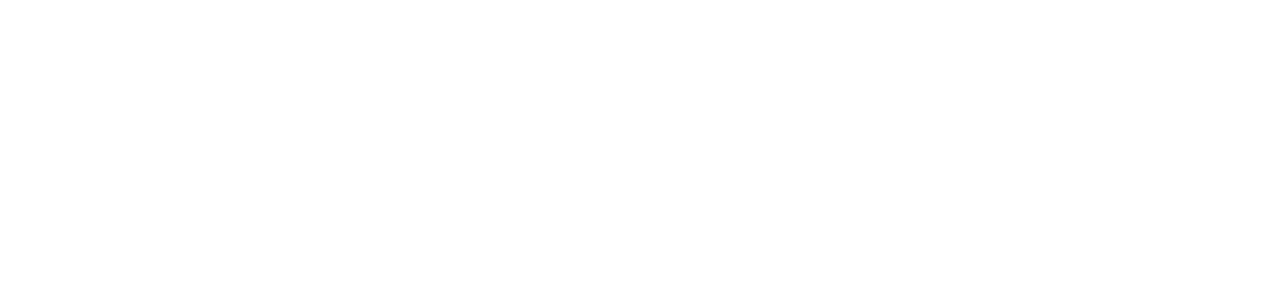
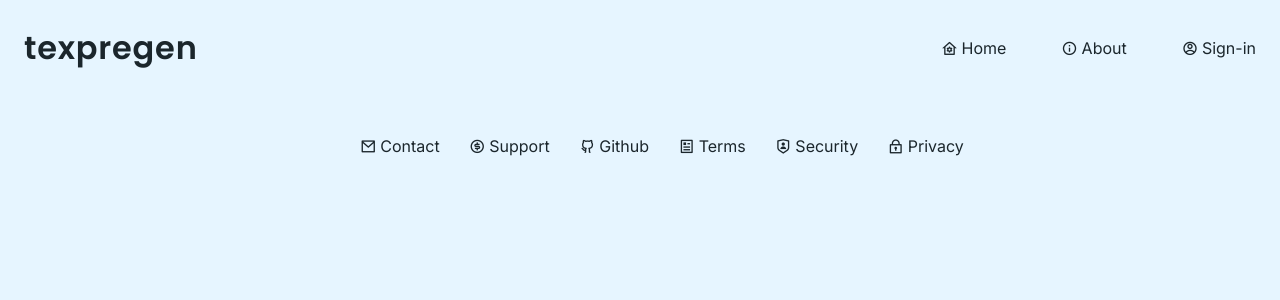
Before and after one commit to agxpro-z/texpregen, a Next.js app: page / in a window 1280 px wide. Shown: the top 300 px of the page. Built offline with nearby package versions, Linux system fonts and the light colour scheme.

Commit message:
[UI]: Add header and footer layout.

```diff
--- /dev/null
+++ b/app/components/Footer.js
@@ -0,0 +1,16 @@
+export default function Footer() {
+  return (
+    <footer className="footer">
+      <div className="footer-wrapper">
+        <ul>
+          <li><i className="ri-mail-line"></i>Contact</li>
+          <li><i className="ri-money-dollar-circle-line"></i>Support</li>
+          <li><i className="ri-github-line"></i>Github</li>
+          <li><i className="ri-article-line"></i>Terms</li>
+          <li><i className="ri-shield-user-line"></i>Security</li>
+          <li><i className="ri-lock-2-line"></i>Privacy</li>
+        </ul>
+      </div>
+    </footer>
+  )
+}
--- /dev/null
+++ b/app/components/Header.js
@@ -0,0 +1,20 @@
+import { Poppins } from "next/font/google";
+import Navbar from "./Navbar";
+
+const poppins = Poppins({
+  subsets: ['latin'],
+  weight: '600'
+});
+
+export default function Header() {
+  return (
+    <header className="header">
+      <div className="wrapper">
+        <div className="brand">
+          <h1 className={poppins.className}>texpregen</h1>
+        </div>
+        <Navbar />
+      </div>
+    </header>
+  )
+}
--- /dev/null
+++ b/app/components/Navbar.js
@@ -0,0 +1,16 @@
+import 'remixicon/fonts/remixicon.css'
+
+export default function Navbar() {
+  return (
+    <nav className="header-navbar">
+      <ul>
+        <li><i className="ri-home-gear-line"></i>Home</li>
+        <li><i className="ri-information-line"></i>About</li>
+        <li><i className="ri-account-circle-line"></i>Sign-in</li>
+      </ul>
+      <div className="navbar-menu">
+        <i className="ri-menu-fold-line"></i>
+      </div>
+    </nav>
+  )
+}
--- a/app/page.js
+++ b/app/page.js
@@ -1,6 +1,13 @@
+import Header from "@/components/Header";
+import Footer from "@/components/Footer";
+
 export default function Home() {
   return (
-    <main className="">
-    </main>
+    <>
+      <Header />
+      <main className="">
+      </main>
+      <Footer />
+    </>
   )
 }
--- a/app/styles.css
+++ b/app/styles.css
@@ -3,9 +3,110 @@
 @tailwind utilities;
 
 :root {
+  --background-color: #E6F5FF;
+  --foreground-color: #1B262C;
+  --primary-accent: #3282B8;
+  --secondary-accent: #0F4C75;
+  --tertiary-accent: #BBE1FA;
 }
 
 @media (prefers-color-scheme: dark) {
   :root {
+    --background-color: #1B262C;
+    --foreground-color: #E6F5FF;
   }
 }
+
+*, *::after, *::before {
+  box-sizing: border-box;
+}
+
+body {
+  position: relative;
+  background-color: var(--background-color);
+  color: var(--foreground-color);
+  overflow-x: scroll;
+  display: flex;
+  flex-direction: column;
+  justify-content: center;
+  margin: auto;
+  min-width: 500px;
+  max-width: 1440px;
+}
+
+.header {
+  position: relative;
+  height: 40px;
+  display: flex;
+  justify-content: center;
+  padding: 24px;
+  margin-top: 24px;
+  margin-bottom: 24px;
+  min-width: 500px;
+}
+
+.wrapper {
+  display: flex;
+  align-items: center;
+  justify-content: space-between;
+  margin-left: 24px;
+  margin-right: 24px;
+  max-width: 1440px;
+  min-width: 300px;
+  width: 100%;
+  height: 100%;
+  flex-shrink: 0;
+}
+
+.brand {
+  font-size: 1rem;
+  letter-spacing: 0.05em;
+}
+
+.header-navbar {
+  display: flex;
+  align-items: center;
+  flex-shrink: 0;
+}
+
+.header-navbar > ul {
+  display: flex;
+  align-items: center;
+  justify-content: center;
+  list-style: none;
+  gap: 4vw;
+  flex-shrink: 0;
+}
+
+.navbar-menu {
+  display: none;
+}
+
+.footer {
+  width: 100%;
+}
+
+.footer-wrapper {
+  position: relative;
+  display: flex;
+  align-items: center;
+  justify-content: center;
+  height: 40px;
+  margin-bottom: 24px;
+  margin-top: 24px;
+  flex-wrap: wrap;
+}
+
+.footer-wrapper > ul {
+  position: relative;
+  display: flex;
+  align-items: center;
+  justify-content: center;
+  list-style: none;
+  gap: 2vw;
+  flex-wrap: wrap;
+}
+
+li i {
+  margin: 4px;
+}
```
Also changed, not shown: package.json (+5 -4 lines), 1 other file (tests, documents, lock files or other folders).
